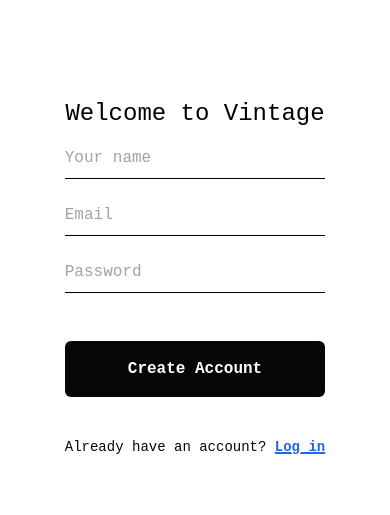
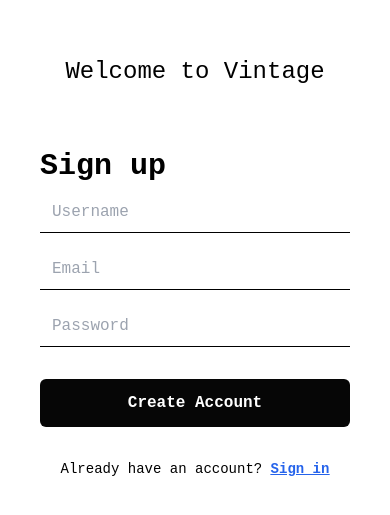
Before and after one commit to adatechschool/projet-collectif---vente-de-meubles-vintage_project, a React (Vite) app in the folder front/: page /signup in a window 390 px wide. Shown: the part 145-660 px from the top of the page. Built offline with nearby package versions, Linux system fonts and the light colour scheme; a web font is replaced by a local one.

Commit message:
Faire des modif pour rendre login signup responsive

```diff
--- a/front/src/pages/Login/Login.jsx
+++ b/front/src/pages/Login/Login.jsx
@@ -10,33 +10,34 @@ const color = {
 
 function Login() {
   return (
-    <div className= "w-full min-h-screen flex items-start bg-[#f5f5f5] ">
-        <div className= 'relative w-1/2 h-full flex flex-col' >
-          <div className= 'absolute top-[20%] left-[10%] right-[10%] flex flex-col '>
-            <h1 className="text-4xl text-white font-bold my-4 drop-shadow-lg">Transformez votre intérieur avec nos meubles vintage uniques,</h1>
-            <p className="text-xl text-white font-normal drop-shadow-lg">Commencez gratuitement et bénéficiez des offres attractives de la communauté. </p>
-          </div>
-          <img src={COVER_IMAGE} className="w-full h-full object-cover"/>
+    <div className="min-h-screen flex flex-col lg:flex-row items-start bg-[#f5f5f5]">
+      <div className="relative w-full lg:w-1/2 h-[50vh] lg:h-screen flex flex-col">
+      <div className="absolute top-1/2 left-1/2 transform -translate-x-1/2 -translate-y-1/2 text-center w-full lg:w-2/3">
+  <h1 className="text-4xl lg:text-5xl text-white font-bold my-4 lg:my-8">Transformez votre intérieur avec nos meubles vintage uniques,</h1>
+  <p className="text-xl lg:text-2xl text-white font-normal">Commencez gratuitement et bénéficiez des offres attractives de la communauté.</p>
 </div>
 
-        <div className="w-1/2 h-full bg-[#f5f5f5] flex flex-col p-20 space-y-20 items-center justify-center">
+        <img src={COVER_IMAGE} className="w-full h-full object-cover" alt="Cover Image" />
+      </div>
+
+      <div className="w-full lg:w-1/2 h-auto lg:h-screen bg-[#f5f5f5] flex flex-col p-10 lg:p-20 space-y-10 lg:space-y-20 items-center justify-center">
         <h1 className="text-x1 text-left text-[#060606] font-semibold ">Vintage Logo</h1>
 
-          <div className='w-full flex flex-col max-w-[550px]'>
+        <div className='w-full max-w-[550px]'>
 
           <div className='flex flex-col mb-10 '>
-              <h3 className="text-3xl text-left font-semibold mb-2">Login</h3>
-              <p className="text-base text-left mb- ">Veuillez entrer vos informations.</p>
+            <h3 className="text-3xl lg:text-4xl text-left font-semibold mb-2">Login</h3>
+            <p className="text-base lg:text-xl text-left mb- ">Veuillez entrer vos informations.</p>
           </div>
 
-            <div className= 'w-full flex flex-col'>
+          <div className='w-full flex flex-col'>
             <input
-              type="email"
+              type='email'
               placeholder='Email'
               className='w-full text-black py-2 my-2 bg-transparent border-b border-black outline-none focus:outline-none' />
 
             <input
-              type="password"
+              type='password'
               placeholder='Password'
               className='w-full text-black py-2 my-2 bg-transparent border-b border-black outline-none focus:outline-none' />
           </div>
@@ -53,7 +54,7 @@ function Login() {
 
           <div className='w-full flex flex-col my-8'>
             <div className='w-full text-[ffffff] my-2 font-semibold bg-[#060606] rounded-md p-4 text-center flex items-center justify-center'>
-                <Link to="/accueil" className="text-white"><Bouton texteBouton='Log in' /></Link>
+              <Link to="/accueil" className="text-white"><Bouton texteBouton='Login' /></Link>
             </div>
 
             <div className='w-full text-[#060606] my-2 font-semibold bg-white border-2 border-black rounded-md p-4 text-center flex items-center justify-center'>
@@ -62,17 +63,12 @@ function Login() {
           </div>
         </div>
 
-          <div className ="w-full items-center space-y-20">
-            <p className="text-sm text-center font-normal text-[#060606]">Vous n&#39;avez pas encore de compte? <Link to="signup"><span className='font-semibold underline underline-offset-2 curson-pointer'> Sign up</span></Link></p>
+        <div className="w-full items-center space-y-10 lg:space-y-20">
+          <p className="text-sm lg:text-base text-center font-normal text-[#060606]">Don t have an account? <Link to="signup"><span className='font-semibold underline underline-offset-2 cursor-pointer'> Sign up</span></Link></p>
         </div>
-
-
       </div>
     </div>
   )
 }
-{/* <div>
-        <h1>Login</h1>
-        <Link to="/accueil"><Bouton texteBouton="Se connecter"/></Link>
-      </div> */}
+
 export default Login;
--- a/front/src/pages/Signup/signup.jsx
+++ b/front/src/pages/Signup/signup.jsx
@@ -1,49 +1,67 @@
-import React from 'react'
+import React from 'react';
 import Bouton from '../../composants/Bouton/Bouton';
 import { Link } from 'react-router-dom';
-import Login from '../Login/Login';
+import backgroundImage from './img.jpg';
+
 
 function Signup() {
+
+  const backgroundStyle = {
+    // backgroundImage: `url(${backgroundImage})`,
+    backgroundSize: 'cover',
+    backgroundPosition: 'center',
+  };
+
   return (
-  <div className='w-full flex flex-col content-center flex items-center justify-center h-screen'>
-    <div>
-      <h1>Welcome to Vintage</h1>
-    </div>
+    <div className="flex flex-col items-center justify-center h-screen">
+      <div className="text-3xl w-full max-w-[550px] p-5">
+        <h1 className="text-">Welcome to Vintage</h1>
+      </div>
 
-      <div>
+      {/* <img src={backgroundImage} className="w-full h-full object-cover" alt="Cover Image" /> */}
 
-        <div className= 'w-full flex flex-col'>
-        <input
-          type="your name"
-          placeholder='Your name'
-          className='w-full text-black py-2 my-2 bg-transparent border-b border-black outline-none focus:outline-none' />
+
+      <div className="w-full max-w-[550px] p-10">
+        <h3 className="text-3xl font-semibold text-left text mb-2">Sign up</h3>
+        <div className="flex flex-col space-y-4">
+          <input
+            type="username"
+            placeholder="Username"
+            className="py-2 px-3 bg-transparent border-b border-black outline-none"
+          />
 
           <input
-          type="email"
-          placeholder='Email'
-          className='w-full text-black py-2 my-2 bg-transparent border-b border-black outline-none focus:outline-none' />
+            type="email"
+            placeholder="Email"
+            className="py-2 px-3 bg-transparent border-b border-black outline-none"
+          />
 
           <input
-          type="password"
-          placeholder='Password'
-          className='w-full text-black py-2 my-2 bg-transparent border-b border-black outline-none focus:outline-none' />
+            type="password"
+            placeholder="Password"
+            className="py-2 px-3 bg-transparent border-b border-black outline-none"
+          />
         </div>
 
-        <div className='w-full flex flex-col my-8'>
-
-        <div className='w-full text-[#ffffff] my-2 font-semibold bg-[#060606] rounded-md p-4 text-center flex items-center justify-center'>
-            <Link to="" className="text-white"><Bouton texteBouton='Create Account' /></Link>
+        <div className="my-8">
+          <div className="w-full py-3 font-semibold bg-[#060606] rounded-md text-center">
+            <Link to="" className="text-white">
+              <Bouton texteBouton="Create Account" />
+            </Link>
           </div>
         </div>
 
-
-        <div className ="w-full items-center space-y-20">
-          <p className="text-sm text-center font-normal  text-[#060606]">Already have an account? <Link to=".."><span className='font-semibold underline underline-offset-2 curson-pointer'> Log in</span></Link></p>
+        <div className="text-center">
+          <p className="text-sm font-normal text-">
+            Already have an account?{" "}
+            <Link to="..">
+              <span className="font-semibold underline cursor-pointer">Sign in</span>
+            </Link>
+          </p>
         </div>
-
       </div>
-  </div>
-  )
+    </div>
+  );
 }
 
-  export default Signup;
+export default Signup;
```
Also changed, not shown: front/src/pages/Signup/imageSup.jpg (added), front/src/pages/Signup/img.jpg (added). Lines whose indentation alone changed are shown as unchanged.
